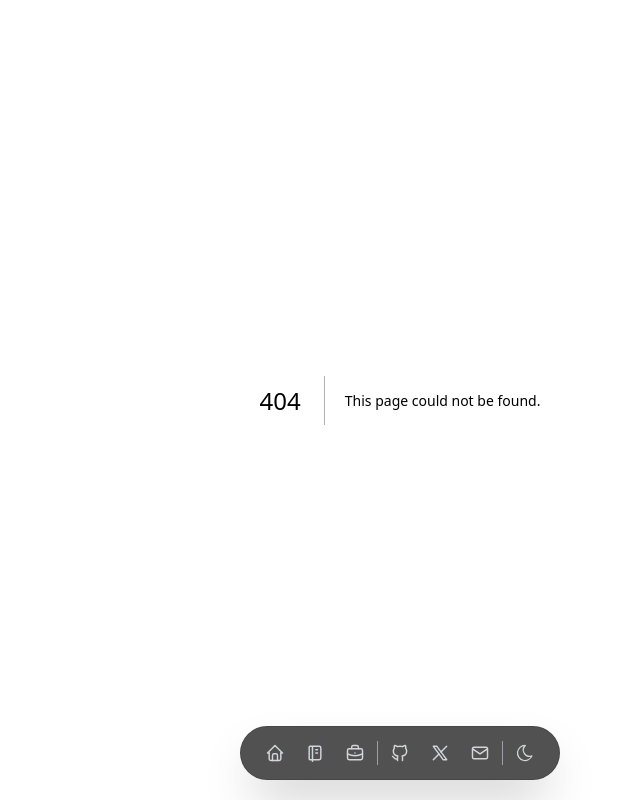
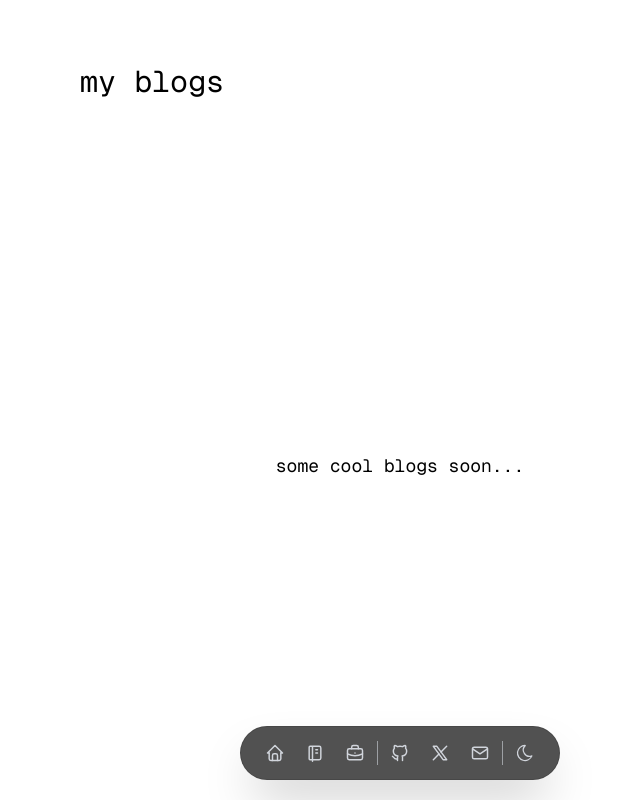
Before and after one commit to Shubbu03/portfolio, a Next.js app: page /blogs in a window 1280 px wide. Before the commit this address had no page. Shown: the whole page, without its empty margins (240-880 px from the left). Built offline with nearby package versions, Linux system fonts and the light colour scheme.

Commit message:
blogs page

```diff
--- /dev/null
+++ b/app/blogs/page.tsx
@@ -0,0 +1,13 @@
+export default function Blogs() {
+  return (
+    <main className="min-h-screen flex flex-col items-center bg-white dark:bg-black text-black dark:text-white font-mono transition-colors duration-300 select-none">
+      <div className="w-full max-w-2xl px-4 pt-16">
+        <h1 className="text-3xl mb-8 text-start">my blogs</h1>
+      </div>
+
+      <div className="flex-grow flex items-center justify-center">
+        <p className="text-lg text-center">some cool blogs soon...</p>
+      </div>
+    </main>
+  );
+}
```
